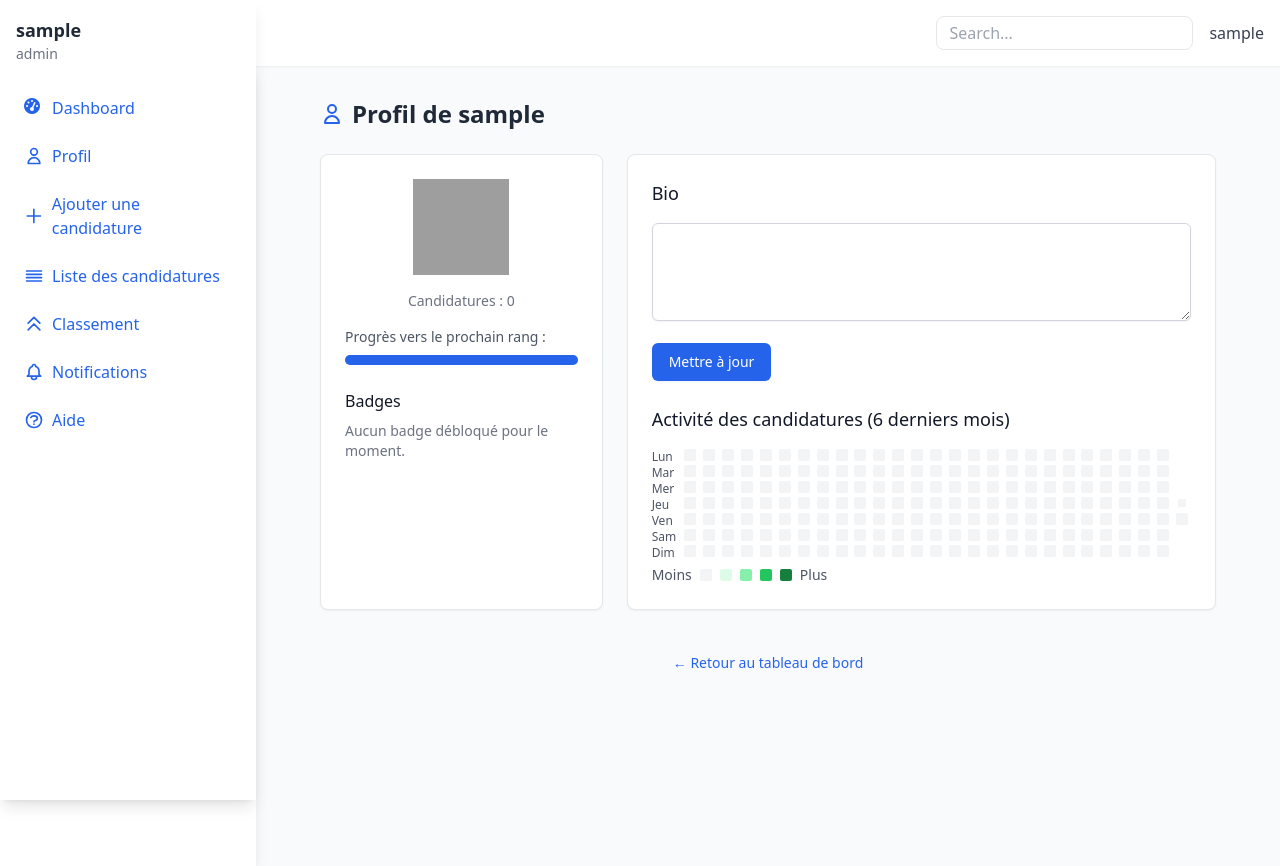
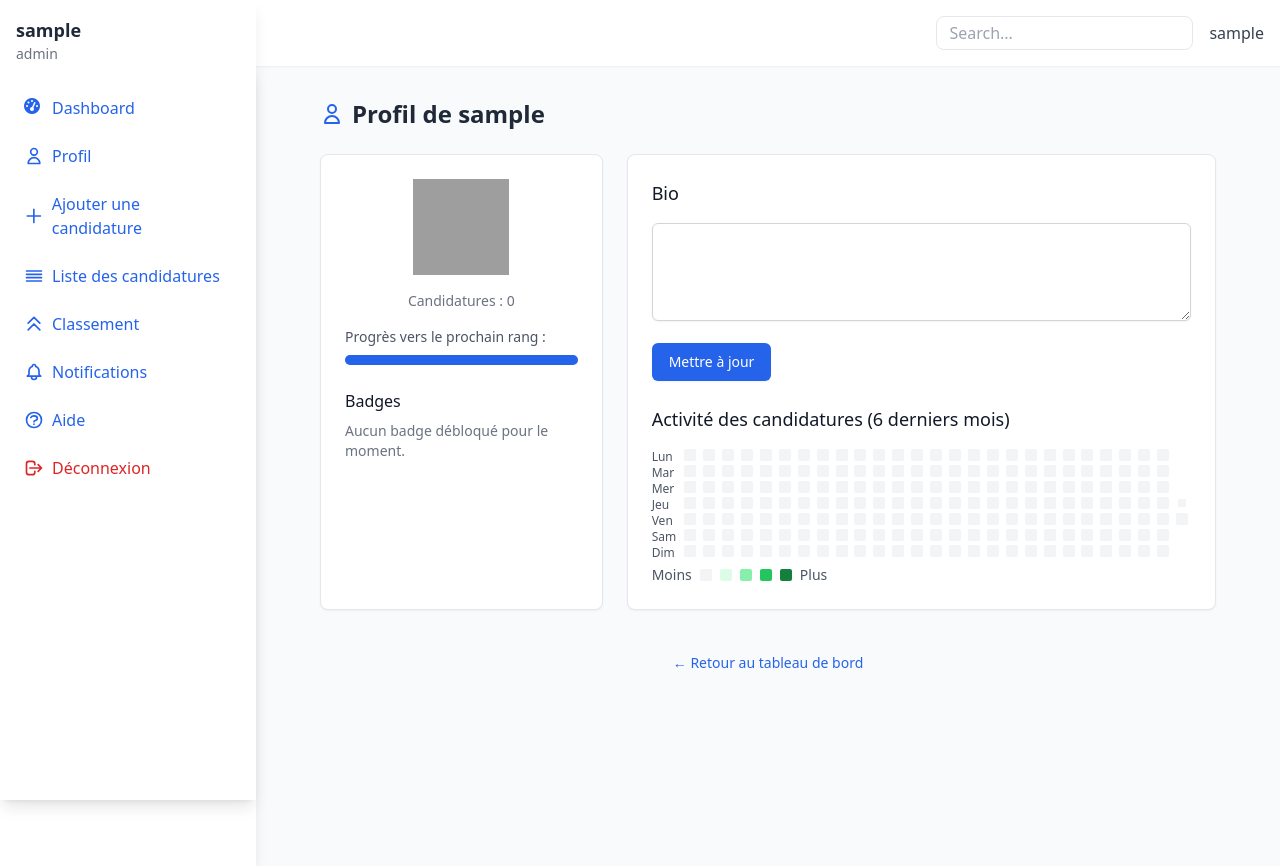
Before and after one commit to Maxence-villet/HelloCandidate, a PHP site: page /profile in a window 1280 px wide. Run offline with PHP 8.4, Linux system fonts and the light colour scheme; the visitor is signed in with stand-in values (Sample User, id 1); data comes from the database, SQL or seed files in the repository; data that the repository does not hold is empty; some libraries are stand-ins or nearby versions; grey boxes are pictures that could not be loaded.

Commit message:
add logout button at student sidebar

```diff
--- a/utils/sidebar/sidebar_student.php
+++ b/utils/sidebar/sidebar_student.php
@@ -71,6 +71,14 @@ $username = isset($_SESSION['username']) ? htmlspecialchars($_SESSION['username'
                     <span>Aide</span>
                 </a>
             </li>
+            <li>
+                <a href="/logout" class="flex items-center space-x-2 text-red-600 hover:bg-red-50 p-2 rounded">
+                    <svg class="w-5 h-5" fill="none" stroke="currentColor" viewBox="0 0 24 24" xmlns="http://www.w3.org/2000/svg">
+                        <path stroke-linecap="round" stroke-linejoin="round" stroke-width="2" d="M17 16l4-4m0 0l-4-4m4 4H7m6 4v1a3 3 0 01-3 3H6a3 3 0 01-3-3V7a3 3 0 013-3h4a3 3 0 013 3v1"></path>
+                    </svg>
+                    <span>Déconnexion</span>
+                </a>
+            </li>
         </ul>
     </nav>
 </aside>
```
